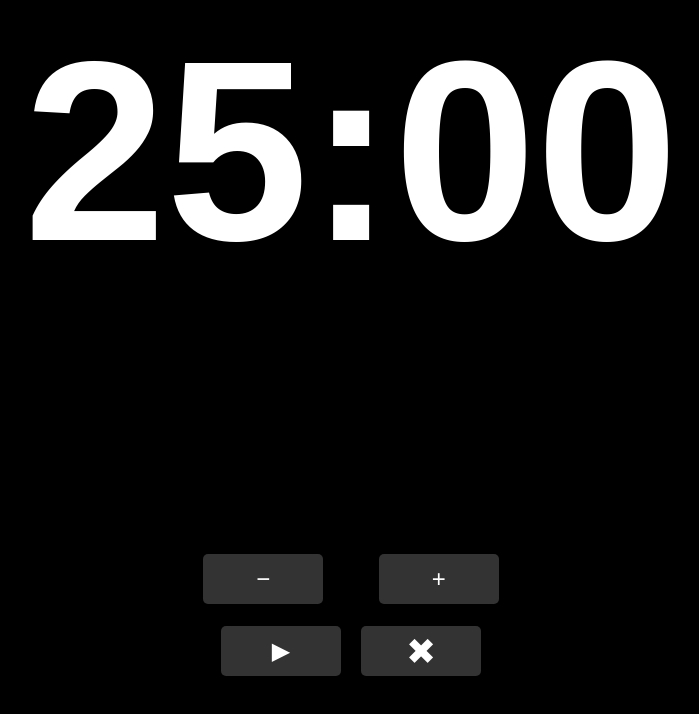
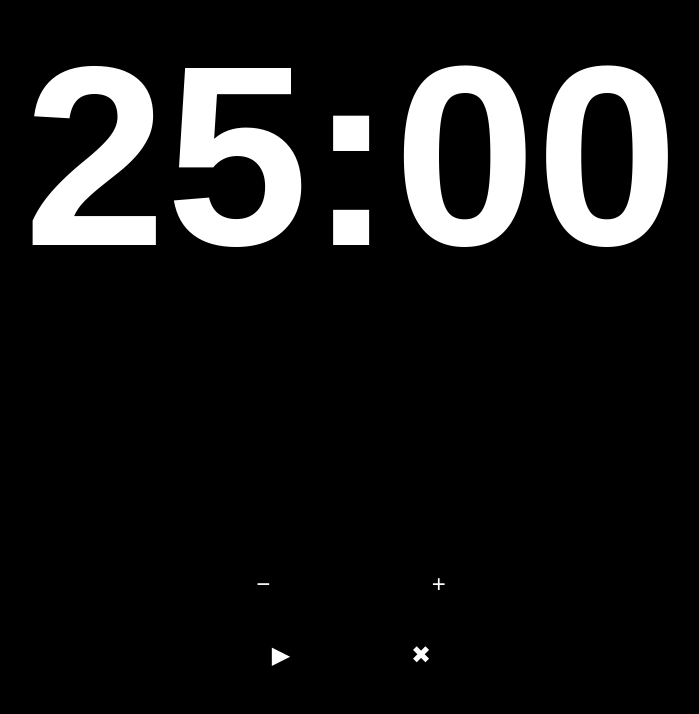
Before and after one commit to DrWhiteHack/Time, a plain HTML site: page index.html in a window 1280 px wide. Shown: the part 152-866 px from the top of the page, without its empty margins (289-988 px from the left). Drawn offline with Linux system fonts and the light colour scheme.

Commit message:
Update index.html

```diff
--- a/index.html
+++ b/index.html
@@ -38,15 +38,15 @@
             cursor: pointer;
             border: none;
             border-radius: 5px;
-            background-color: #333; /* Dark grey */
+            background-color: #000; /* Black background */
             color: #fff;
-            min-width: 120px; /* Set a minimum width for buttons */
-            height: 50px; /* Set a fixed height for buttons */
+            width: 120px; /* Fixed width for buttons */
+            height: 40px; /* Fixed height for buttons */
         }
         button.cancel {
-            background-color: #333;
-            font-size: 36px;
-            padding: 5px 15px;
+            background-color: #000; /* Black background */
+            font-size: 24px;
+            padding: 10px 20px;
         }
         button:disabled {
             opacity: 0.5;
```
